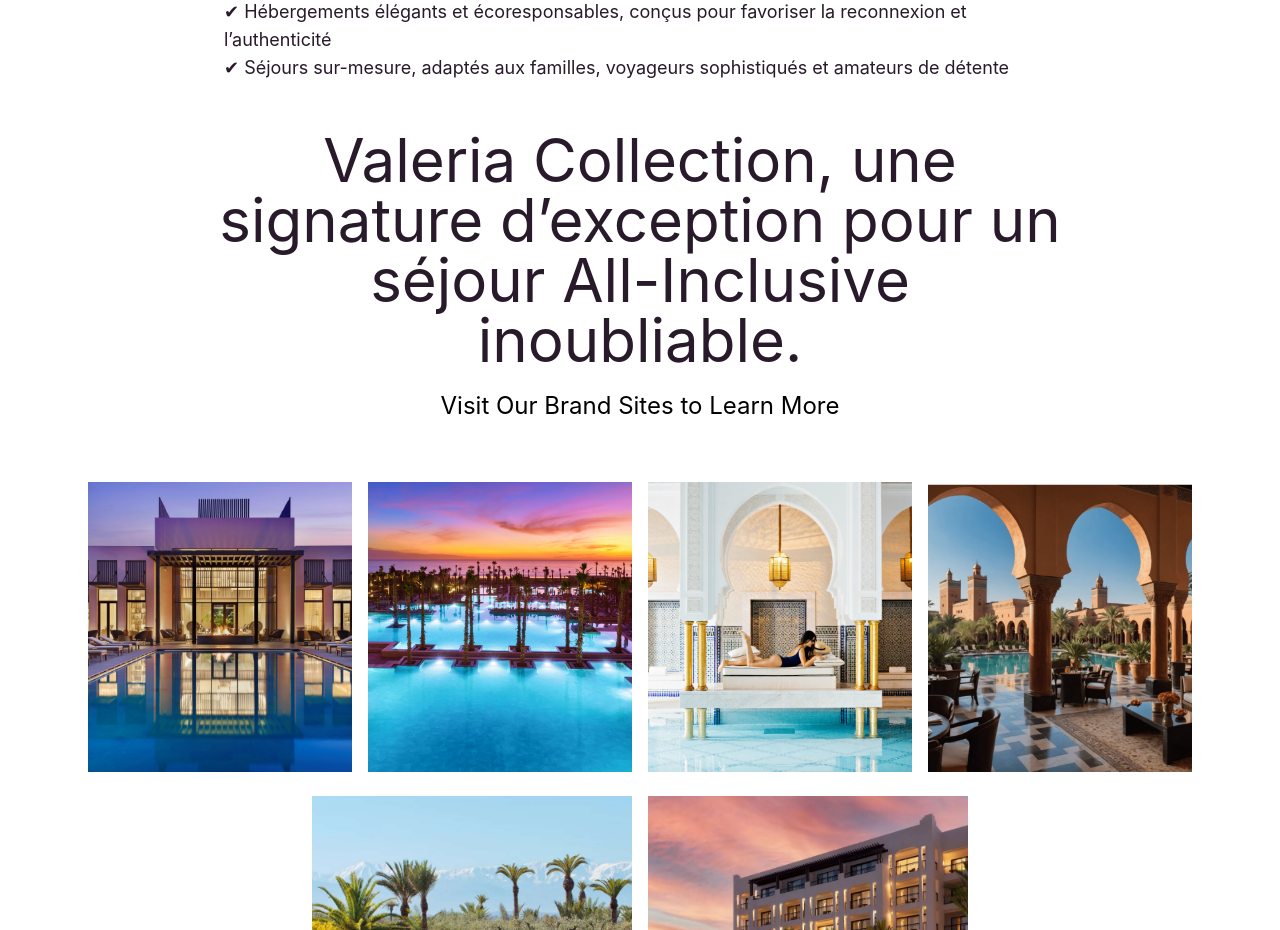
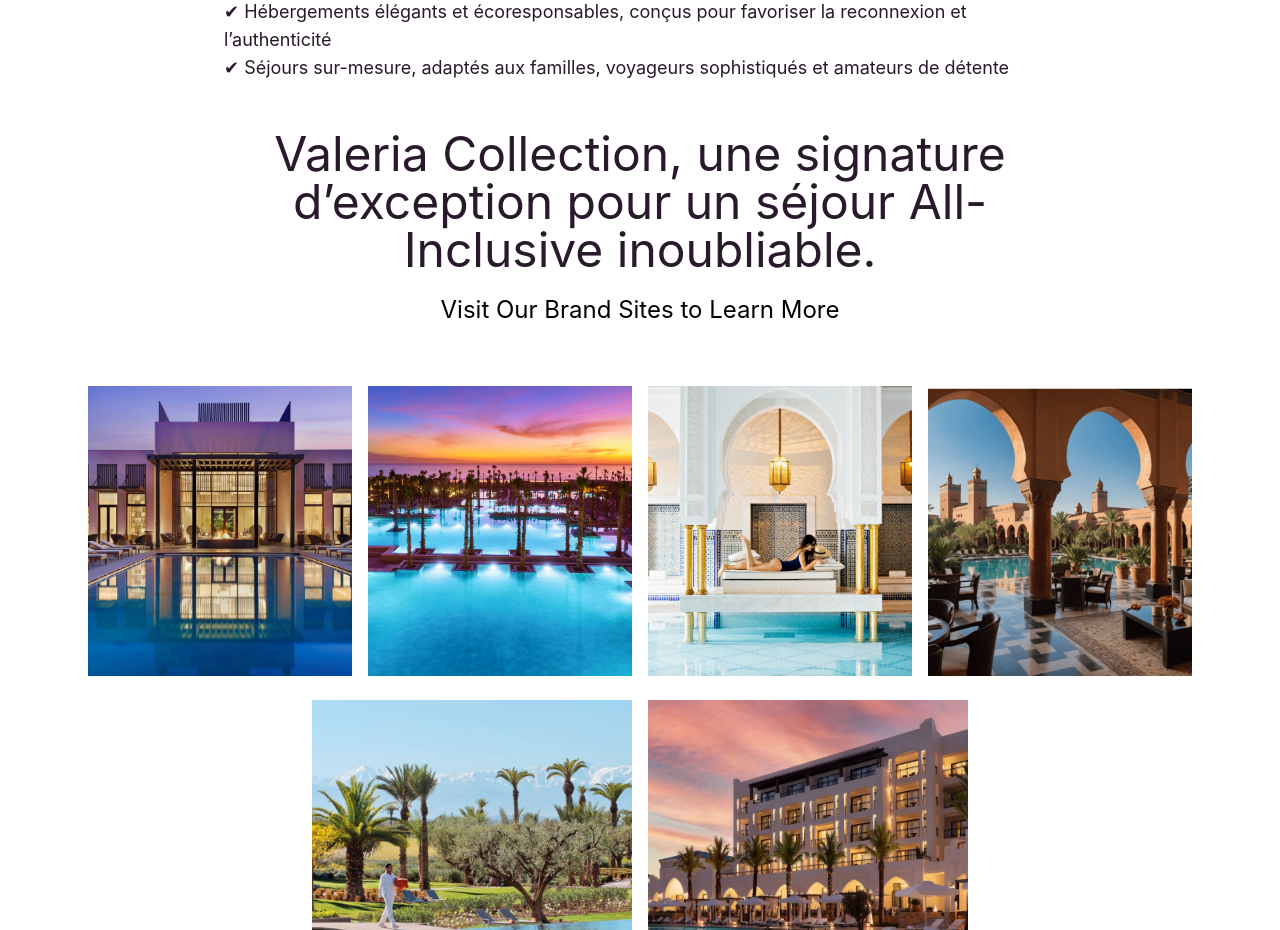
Before and after one commit to Nidabdellah-Abdelhafid/investour-hospitality-app, a React (Create React App) app: page /brands in a window 1280 px wide. Shown: the part 940-1870 px from the top of the page. Built offline with nearby package versions, Linux system fonts and the light colour scheme.

Commit message:
frd change

```diff
--- a/src/pages/Brands.jsx
+++ b/src/pages/Brands.jsx
@@ -197,7 +197,7 @@ function Brands() {
         <section className="content-section items-center justify-center" >
           <div className="flex flex-col md:flex-row items-center justify-center w-full px-16 md:px-36">
             <div className="md:w-full  items-center justify-center">
-              <h2 className="text-[#281A2A] text-xl md:text-6xl md:font-500 font-700"> Valeria Collection, une signature d’exception pour un séjour All-Inclusive inoubliable.</h2>
+              <h2 className="text-[#281A2A] text-xl md:text-5xl md:font-500 font-700"> Valeria Collection, une signature d’exception pour un séjour All-Inclusive inoubliable.</h2>
               <div className="flex justify-center py-2 md:py-5">
                 <p className='md:text-2xl font-300 text-sm'>
                   Visit Our Brand Sites to Learn More
```
